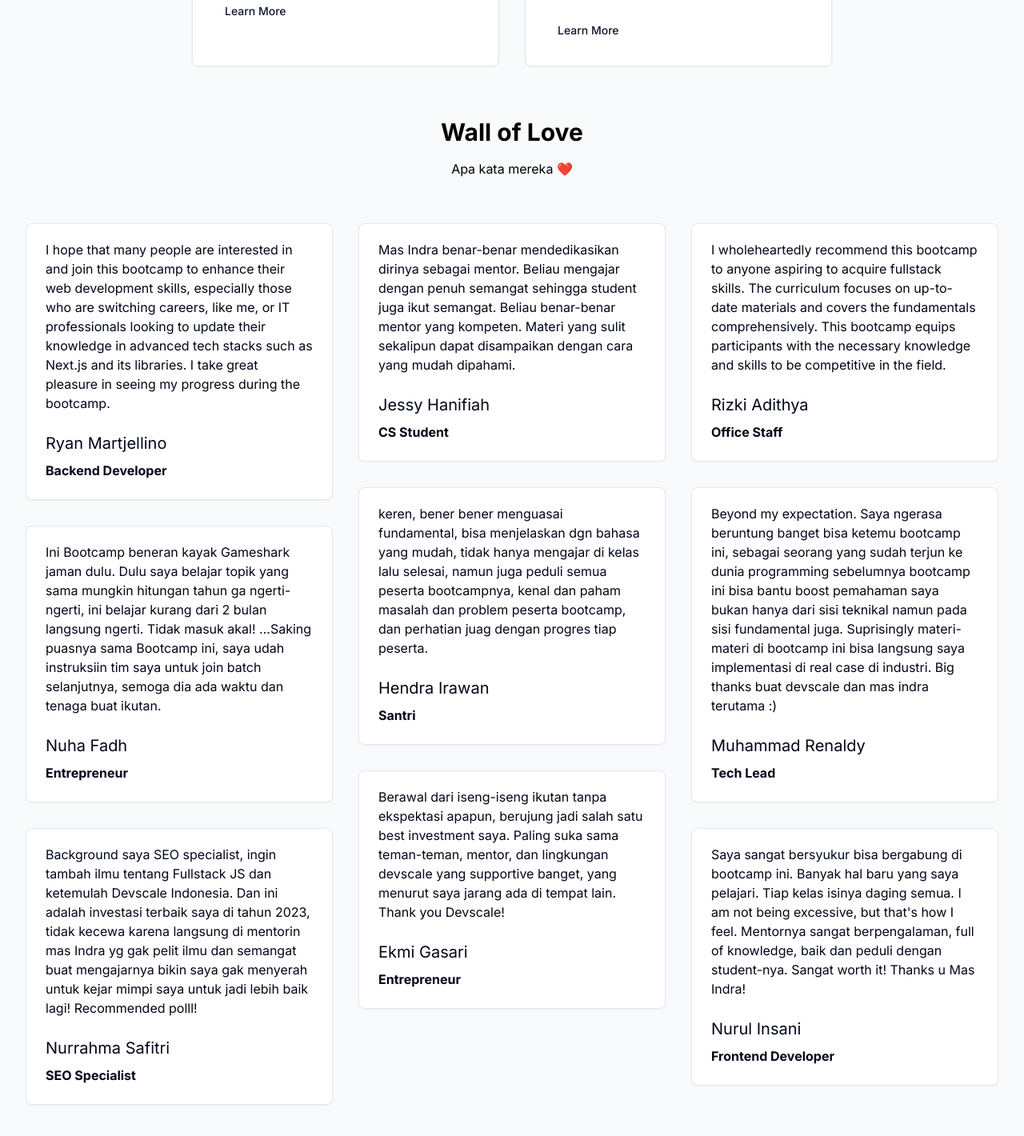
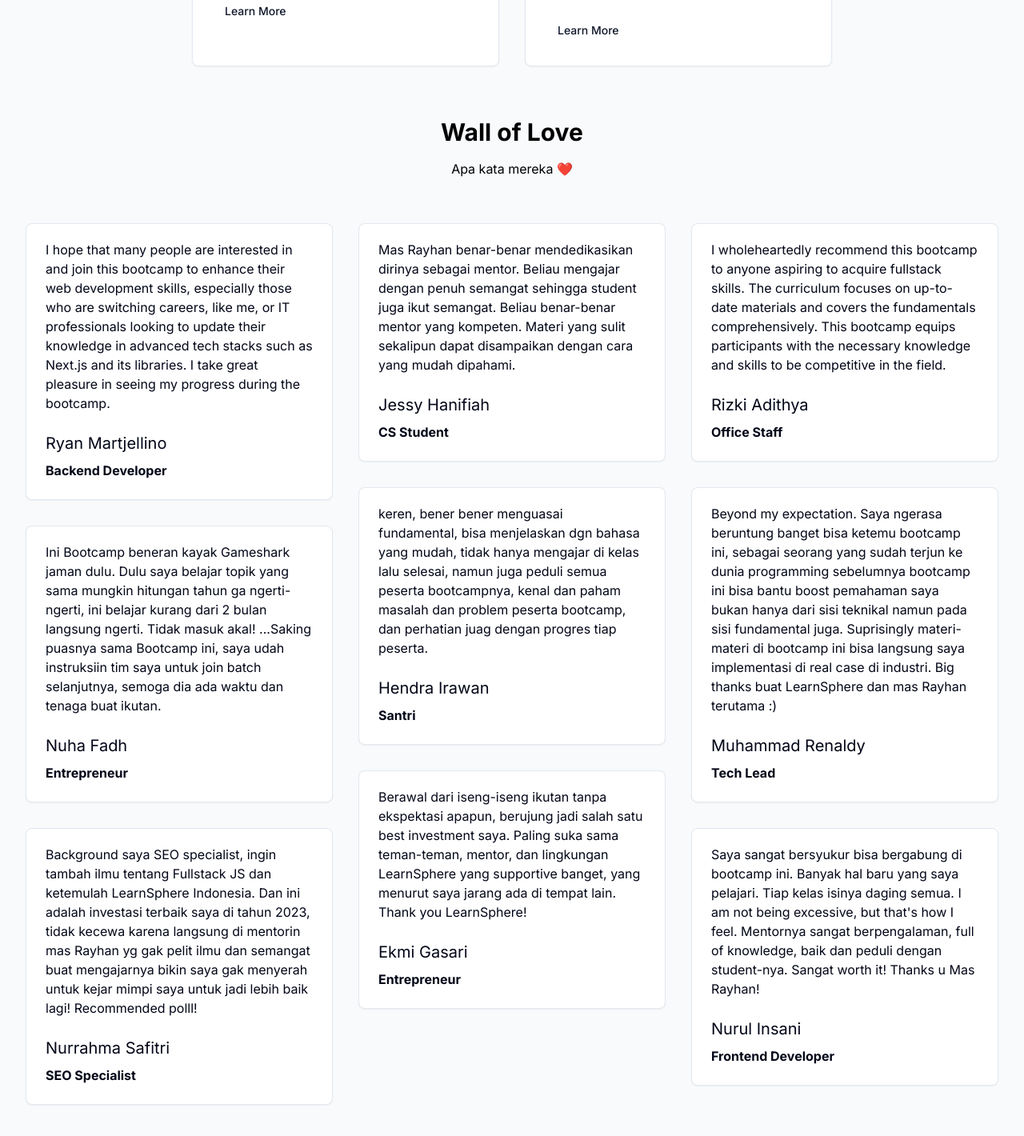
Before and after one commit to rayhansoe/learn-sphere, a Next.js app: page / in a window 1280 px wide. Shown: the part 2026-3446 px from the top of the page at 80% size. Built offline with nearby package versions, Linux system fonts and the light colour scheme.

Commit message:
fix: github link, team page path, company name and person name.

```diff
--- a/src/app/(Home)/team/page.tsx
+++ b/src/app/(Home)/team/page.tsx
@@ -50,7 +50,7 @@ export default async function Teams() {
 												</Link>
 											</Button>
 											<Button variant="default" size="icon" className="rounded-full">
-												<Link href={`https://github.com/rayhansoe`}>
+												<Link href={`https://github.com/rayhansoe`} target="_blank" >
 												<Github className="h-5 w-5" />
 												<span className="sr-only">Github Link</span>
 												</Link>
--- a/src/components/footer.tsx
+++ b/src/components/footer.tsx
@@ -19,7 +19,7 @@ const AllLinks = [
 	},
 	{
 		title: "Our Teams",
-		href: "/teams",
+		href: "/team",
 	},
 	{
 		title: "Blog",
--- a/src/components/pages/home/testimonials.tsx
+++ b/src/components/pages/home/testimonials.tsx
@@ -49,8 +49,8 @@ export default function Testimonials() {
 								<CardContent className="mt-5">
 									<p>
 										Background saya SEO specialist, ingin tambah ilmu tentang Fullstack JS
-										dan ketemulah Devscale Indonesia. Dan ini adalah investasi terbaik
-										saya di tahun 2023, tidak kecewa karena langsung di mentorin mas Indra
+										dan ketemulah LearnSphere Indonesia. Dan ini adalah investasi terbaik
+										saya di tahun 2023, tidak kecewa karena langsung di mentorin mas Rayhan
 										yg gak pelit ilmu dan semangat buat mengajarnya bikin saya gak
 										menyerah untuk kejar mimpi saya untuk jadi lebih baik lagi!
 										Recommended polll!
@@ -68,7 +68,7 @@ export default function Testimonials() {
 							<Card>
 								<CardContent className="mt-5">
 									<p>
-										Mas Indra benar-benar mendedikasikan dirinya sebagai mentor. Beliau
+										Mas Rayhan benar-benar mendedikasikan dirinya sebagai mentor. Beliau
 										mengajar dengan penuh semangat sehingga student juga ikut semangat.
 										Beliau benar-benar mentor yang kompeten. Materi yang sulit sekalipun
 										dapat disampaikan dengan cara yang mudah dipahami.
@@ -102,8 +102,8 @@ export default function Testimonials() {
 									<p>
 										Berawal dari iseng-iseng ikutan tanpa ekspektasi apapun, berujung jadi
 										salah satu best investment saya. Paling suka sama teman-teman, mentor,
-										dan lingkungan devscale yang supportive banget, yang menurut saya
-										jarang ada di tempat lain. Thank you Devscale!
+										dan lingkungan LearnSphere yang supportive banget, yang menurut saya
+										jarang ada di tempat lain. Thank you LearnSphere!
 									</p>
 								</CardContent>
 								<CardFooter>
@@ -140,7 +140,7 @@ export default function Testimonials() {
 										sebelumnya bootcamp ini bisa bantu boost pemahaman saya bukan hanya
 										dari sisi teknikal namun pada sisi fundamental juga. Suprisingly
 										materi-materi di bootcamp ini bisa langsung saya implementasi di real
-										case di industri. Big thanks buat devscale dan mas indra terutama{" "}
+										case di industri. Big thanks buat LearnSphere dan mas Rayhan terutama{" "}
 										{":)"}
 									</p>
 								</CardContent>
@@ -158,7 +158,7 @@ export default function Testimonials() {
 										yang saya pelajari. Tiap kelas isinya daging semua. I am not being
 										excessive, but that&apos;s how I feel. Mentornya sangat berpengalaman,
 										full of knowledge, baik dan peduli dengan student-nya. Sangat worth
-										it! Thanks u Mas Indra!
+										it! Thanks u Mas Rayhan!
 									</p>
 								</CardContent>
 								<CardFooter>
```
